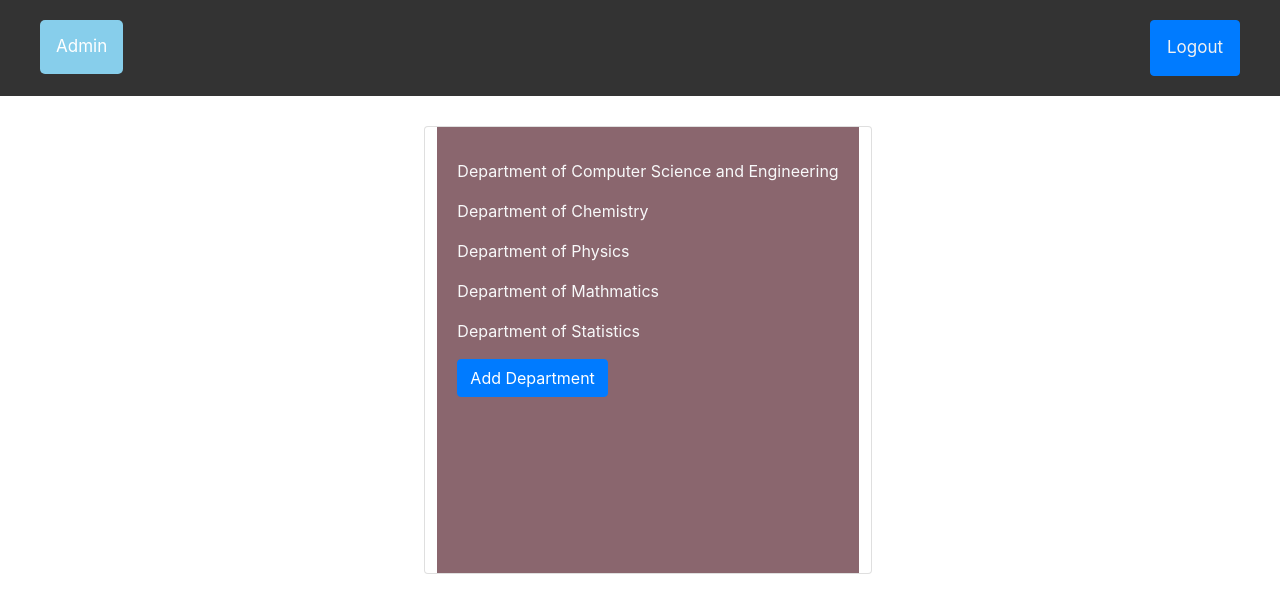
After one commit to farihapromi/examanage, a Django app: page /home/admin/ in a window 1280 px wide. The commit adds this page. Shown: the top 613 px of the page. Run offline with Django 4.2, Linux system fonts and the light colour scheme; parts of the project's set-up code (start-up, migrations or seed data) failed here and were passed over.

Commit message:
user authentication added

```diff
--- a/main/urls.py
+++ b/main/urls.py
@@ -17,6 +17,7 @@ from django.contrib import admin
 from django.urls import path,include
 from teachers import views
 from django.views.generic.base import TemplateView # new
+# from teachers.views import CustomLoginView
 
 
 urlpatterns = [
@@ -26,11 +27,14 @@ urlpatterns = [
     path('', include('teachers.urls')),
     path('core/', include('core.urls')),
     # path('signup/',views.SignupPage,name="signup"),
-    path('login/',views.login_view, name="login"),
-    path('home/',views.home, name="home"),
-    path('home/templates/deptcse/',views.deptcse_view,name="dept-cse"),
-    path('', TemplateView.as_view(template_name='myhome.html'), name='myhome'), # ne
-    path('teachers/mylogin/',include('django.contrib.auth.urls')),
+    # path('login/',views.login_view, name="login"),
+    # path('home/',views.home, name="home"),
+    path('home/admin/',views.admin,name='admin'),
+    path('home/chairman/',views.chairman,name='chairman'),
+    # path('home/templates/deptcse/',views.deptcse_view,name="dept-cse"),
+    # path('home/', TemplateView.as_view(template_name='myhome.html'), name='myhome'), # ne
+    # path('teachers/mylogin/',include('django.contrib.auth.urls')),
     path('accounts/', include('django.contrib.auth.urls')),
+    #  path('login/', CustomLoginView.as_view(), name='login'),
     # path('logout/',views.LogoutPage,name='logout'),
 ]
--- a/teachers/urls.py
+++ b/teachers/urls.py
@@ -1,5 +1,7 @@
-from django.urls import path
+from django.urls import path, include
 from . import views
+from .views import dashboard
+from .views import redirect_home
 
 urlpatterns = [
 #path('login_user/', views.login_user, name='login'),
@@ -8,4 +10,8 @@ path('detail/<int:id>', views.teacher_detail, name='teacher_detail'),
 path('deptlist/', views.department_list, name='department-list'),
 path('deptdetail/<int:id>', views.department_detail, name='department_detail'),
 # path('usertypelist/', views.usertype_list, name='usertype_list')
+path('register/', views.register, name='register'),
+path('accounts/', include('django.contrib.auth.urls')),
+path('dashboard/', dashboard, name='dashboard'),
+path('', redirect_home, name='redirect-home'),
 ]
--- a/teachers/views.py
+++ b/teachers/views.py
@@ -105,28 +105,36 @@ def department_detail(request, id):
 from django.contrib.auth import authenticate, login,logout
 from django.shortcuts import render, redirect
 from django.contrib.auth.decorators import login_required
-from .forms import StaffLoginForm
+# from .forms import StaffLoginForm
 
-@login_required(login_url='login')
-def home(request):
-    return render(request, 'home.html')
+# def home(request):
+   #  return render(request, 'home.html')
 
-def login_view(request):
-    if request.method == 'POST':
-        form = StaffLoginForm(request, data=request.POST)
-        if form.is_valid():
-            username = form.cleaned_data.get('username')
-            password = form.cleaned_data.get('password')
-            staff = authenticate(request, username=username, password=password)
-            if staff is not None and staff.is_active and staff.is_department_chairman:
-                login(request, staff)
-                return redirect('home')
-            else:
-                error = 'Invalid login credentials or you are not authorized to login'
-                return render(request, 'login.html', {'form': form, 'error': error})
-    else:
-        form = StaffLoginForm()
-    return render(request, 'login.html', {'form': form})
+# def login_view(request):
+#     if request.method == 'POST':
+#         form = StaffLoginForm(request, data=request.POST)
+#         if form.is_valid():
+#             username = form.cleaned_data.get('username')
+#             password = form.cleaned_data.get('password')
+#             staff = authenticate(request, username=username, password=password)
+#             if staff is not None and staff.is_active and staff.is_department_chairman:
+#                 login(request, staff)
+#                 return redirect('home')
+#             else:
+#                 error = 'Invalid login credentials or you are not authorized to login'
+#                 return render(request, 'login.html', {'form': form, 'error': error})
+#     else:
+#         form = StaffLoginForm()
+#     return render(request, 'login.html', {'form': form})
+
+
+#custom authentication by promi
+# from django.contrib.auth.views import LoginView
+# from teachers.forms import CustomAuthenticationForm
+
+# class CustomLoginView(LoginView):
+#     authentication_form = CustomAuthenticationForm
+#     template_name = 'login.html'
 
 
 
@@ -149,9 +157,56 @@ def login_view(request):
 #             return render(request, 'login.html', {'error': error})
 #     return render(request, 'login.html')
 
+
+@login_required
+
+def redirect_home(request):
+    if request.user.is_authenticated:
+        if request.user.is_staff:
+            return redirect('admin')
+        elif request.user.is_department_chairman:
+            return redirect('chairman')
+        else:
+            return redirect('user-home')
+    else:
+        return redirect('login')
+
+def admin(request):
+    return render(request, 'admin.html')
+
+@login_required
+def chairman(request):
+    return render(request, 'chairman.html')
+
+def dashboard(request):
+    if request.user.is_superuser:
+        # Redirect to admin page
+        return redirect('admin')
+    elif request.user.is_department_chairman:
+        # Redirect to chairman page
+        return redirect('chairman')
+    else:
+        # Redirect to default user page
+        return redirect('user')
+
 def deptcse_view(request):
     return render(request, 'deptcse.html')
 
 # def LogoutPage(request):
 #     logout(request)
 #     return redirect('login')
+
+
+
+from django.shortcuts import render, redirect
+from .forms import UserAdminCreationForm
+
+
+def register(req):
+    form = UserAdminCreationForm()
+    if req.method == 'POST':
+        form = UserAdminCreationForm(req.POST)
+        if form.is_valid():
+            form.save()
+            return redirect('register')
+    return render(req, 'register.html', {'form': form})
--- /dev/null
+++ b/templates/admin.html
@@ -0,0 +1,117 @@
+<!doctype html>
+<html lang="en">
+  <head>
+    <!-- Required meta tags -->
+
+    <meta charset="utf-8">
+    <meta name="viewport" content="width=device-width, initial-scale=1, shrink-to-fit=no">
+    <style>
+        body {
+          margin: 0;
+          font-family: Arial, Helvetica, sans-serif;
+        }
+
+        .topnav {
+          overflow: hidden;
+          background-color: #333;
+        }
+
+        .topnav a {
+          float: left;
+          color: #f2f2f2;
+          text-align: center;
+          padding: 14px 16px;
+          text-decoration: none;
+          font-size: 17px;
+        }
+
+        .topnav a:hover {
+          background-color: #ddd;
+          color: black;
+        }
+
+        .topnav a.active {
+          background-color:skyblue;
+          color: white;
+        }
+        .logout{
+            float: right;
+        }
+        .btn-custom {
+  padding: 20px 140px;
+  margin: 20px 40px;
+  border-radius: 15px;
+}
+.admin{
+    padding: 20px 140px;
+  margin: 20px 40px;
+  border-radius: 5px;
+
+}
+.card-body{
+     width: '40rem'
+
+}
+.class{
+    padding:200px;
+    margin:100px;
+}
+.my-card{
+    padding-top: 30px;
+
+    align-items: center;
+    justify-content: center;
+}
+.card{
+    align-items: center;
+}
+.card-body{
+    background-color:rgb(138, 102, 110);
+    justify-content: center;
+    align-items: center;
+}
+
+       </style>
+
+    <!-- Bootstrap CSS -->
+    <link rel="stylesheet" href="https://cdn.jsdelivr.net/npm/bootstrap@4.3.1/dist/css/bootstrap.min.css" integrity="sha384-ggOyR0iXCbMQv3Xipma34MD+dH/1fQ784/j6cY/iJTQUOhcWr7x9JvoRxT2MZw1T" crossorigin="anonymous">
+    <link rel="stylesheet" href="home.css">
+    <title>Home Page</title>
+  </head>
+  <body>
+    <!-- <h1>Home Page</h1>
+    <a href="{% url 'logout' %}"class="btn btn-primary">Logout</a> -->
+
+    <!-- Optional JavaScript -->
+    <!-- jQuery first, then Popper.js, then Bootstrap JS -->
+    <script src="https://code.jquery.com/jquery-3.3.1.slim.min.js" integrity="sha384-q8i/X+965DzO0rT7abK41JStQIAqVgRVzpbzo5smXKp4YfRvH+8abtTE1Pi6jizo" crossorigin="anonymous"></script>
+    <script src="https://cdn.jsdelivr.net/npm/popper.js@1.14.7/dist/umd/popper.min.js" integrity="sha384-UO2eT0CpHqdSJQ6hJty5KVphtPhzWj9WO1clHTMGa3JDZwrnQq4sF86dIHNDz0W1" crossorigin="anonymous"></script>
+    <script src="https://cdn.jsdelivr.net/npm/bootstrap@4.3.1/dist/js/bootstrap.min.js" integrity="sha384-JjSmVgyd0p3pXB1rRibZUAYoIIy6OrQ6VrjIEaFf/nJGzIxFDsf4x0xIM+B07jRM" crossorigin="anonymous"></script>
+<script src="scripts.js"></script>
+    <div class="topnav">
+        <a class="active admin" href="#admin">Admin</a>
+        <!-- <a href="#news">News</a>
+        <a href="#contact">Contact</a> -->
+        <!-- <a  class="logout" href="#logout">Logout</a> -->
+        <a href="{% url 'logout' %}"class="btn btn-primary btn-custom"  style="float: right;">Logout</a>
+      </div>
+
+      <div  class="my-card"style="padding-left:16px">
+        <div class="card "  id="department-list"style="width: 28rem;  height:28rem; margin: 0 auto;">
+            <!-- <img src="ju.png" class="card-img-top" alt="..."> -->
+            <div class="card-body department">
+              <h5 class="card-title"></h5>
+              <p class="card-text dept text-light" >
+                <a  class="text-light" href="templates/deptcse">Department of Computer Science and Engineering</a></p>
+              <p class="card-text dept" ><a  class="text-light" href="">Department of Chemistry</a></p>
+              <p class="card-text dept" ><a   class="text-light" href="">Department of Physics</a></p>
+              <p class="card-text dept" ><a   class="text-light" href="">Department of Mathmatics</a></p>
+              <p class="card-text dept" ><a   class="text-light"href="">Department of Statistics</a></p>
+              <a href="#" class="btn btn-primary" id="add-department-btn">Add Department</a>
+            </div>
+          </div>
+
+      </div>
+
+</body>
+</html>
--- /dev/null
+++ b/templates/register.html
@@ -0,0 +1,5 @@
+<form method="POST">
+    {% csrf_token %}
+    {{ form.as_p }}
+    <input type="submit" value="Submit">
+</form>
```
Also changed, not shown: main/settings.py (+4 -3 lines), teachers/admin.py (+26 -1 lines), teachers/forms.py (+28 -7 lines), teachers/models.py (+37 -1 lines), templates/admin/auth/user/add_form.html (added, +10 -0 lines), templates/chairman.html (added, +97 -0 lines), templates/registration/login.html (+2 -9 lines), core/migrations/0005_remove_noticequestionmoderation_external_examiner.py (added), db.sqlite3 (added), teachers/migrations/0002_alter_staff_managers_remove_staff_username.py (added).
